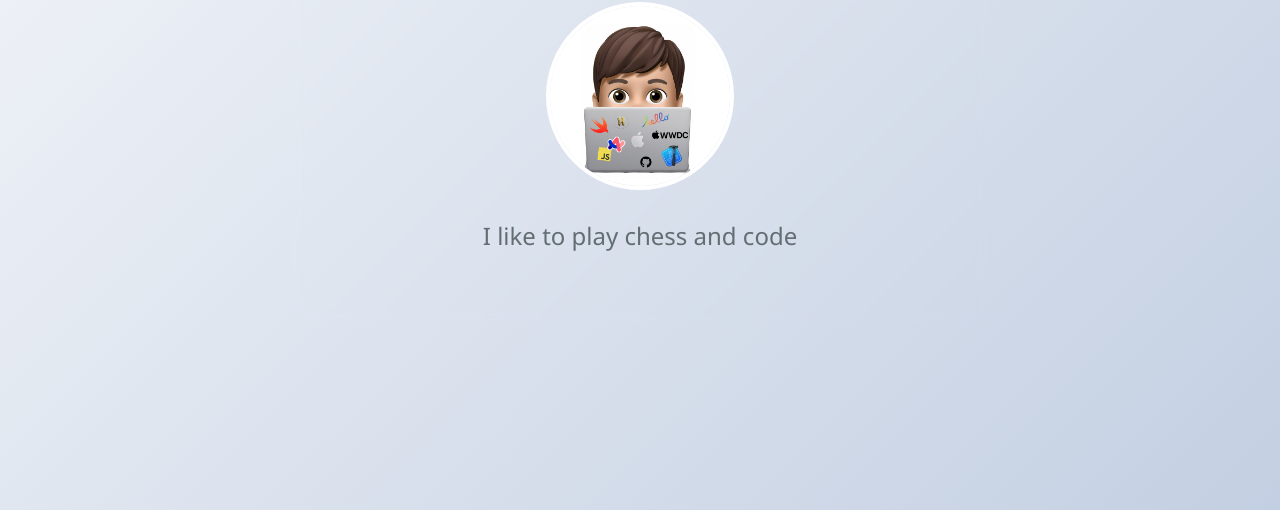
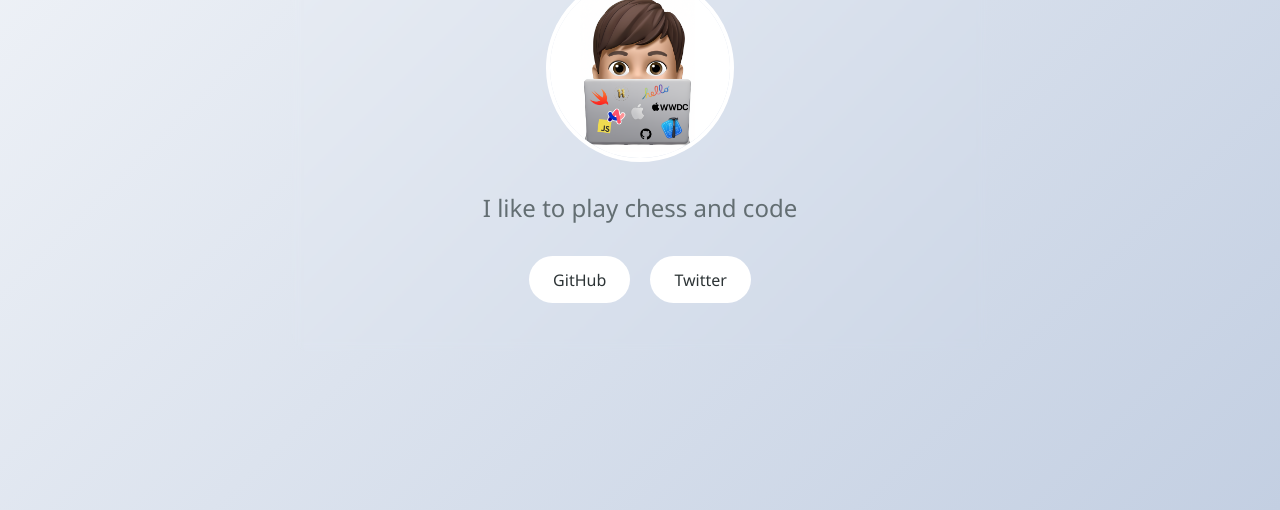
Before and after one commit to madebyshaurya/bobadrop-website, a plain HTML site: page index.html in a window 1280 px wide. Shown: the part 322-832 px from the top of the page. Drawn offline with Linux system fonts and the light colour scheme.

Commit message:
Update index.html

```diff
--- a/index.html
+++ b/index.html
@@ -12,6 +12,10 @@
     <h1>Shaurya</h1>
     <img src="image.png" alt="Profile Picture" />
     <h3>I like to play chess and code</h3>
+    <div class="social-links">
+      <a href="https://github.com/madebyshaurya" target="_blank">GitHub</a>
+      <a href="https://twitter.com/madebyshaurya" target="_blank">Twitter</a>
+    </div>
   </div>
 </body>
 </html>
```
